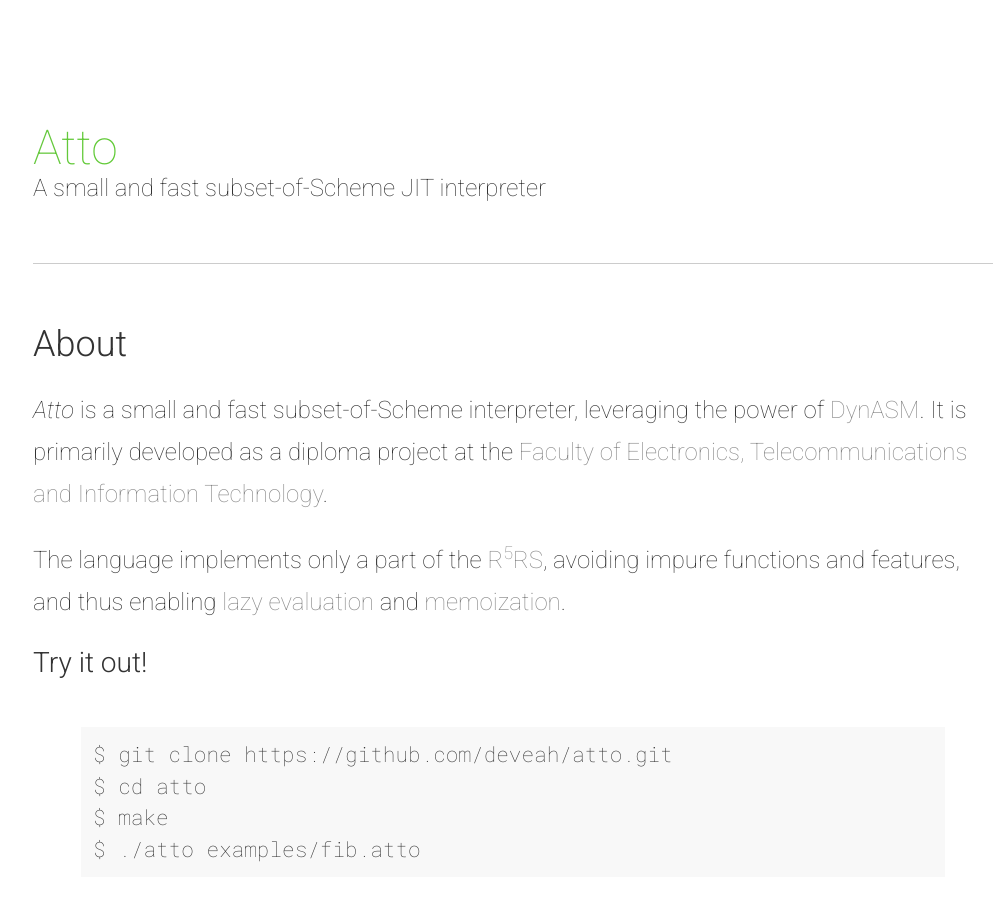
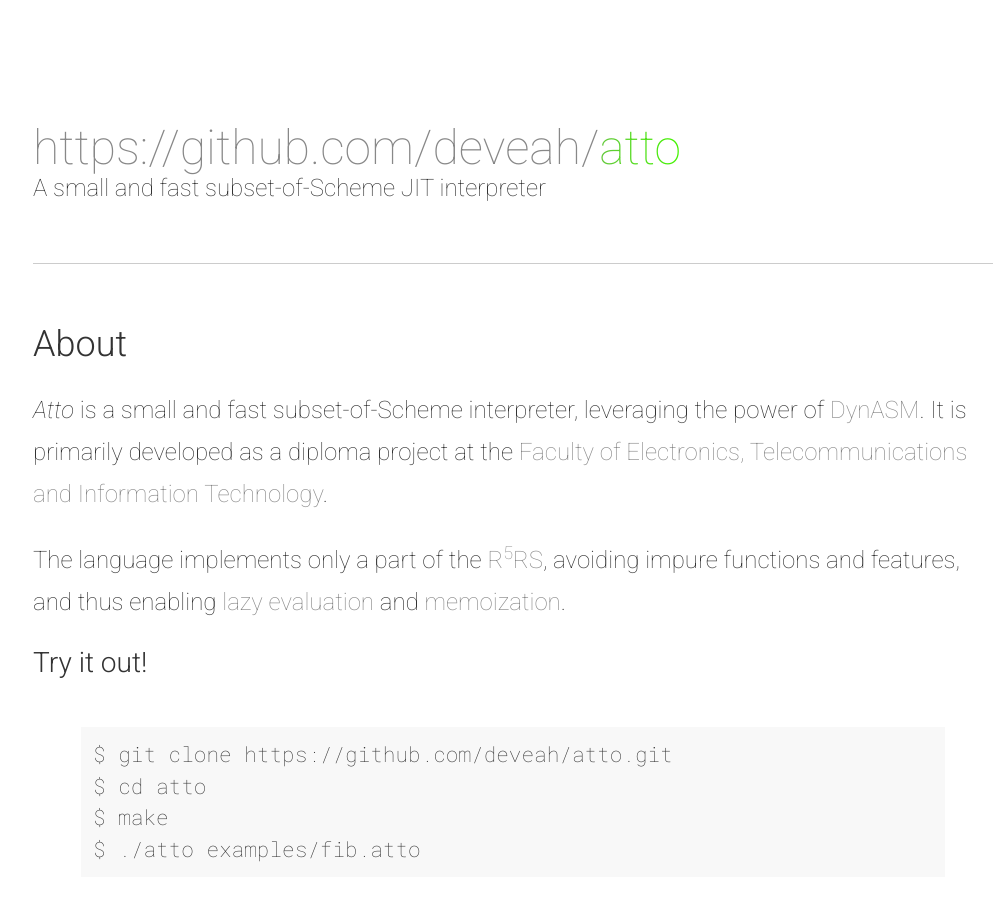
Before and after one commit to deveah/atto, a plain HTML site: page docs/index.html in a window 1280 px wide. Shown: the whole page, without its empty margins (127-1124 px from the left). Drawn offline with nearby package versions, Linux system fonts and the light colour scheme.

Commit message:
Add GitHub link in header

```diff
--- a/docs/index.html
+++ b/docs/index.html
@@ -67,7 +67,7 @@
     font-size: 0.875rem;
   }
 
-  header h1 {
+  .rainbow {
     color: white;
     font-weight: 100;
     background: linear-gradient(270deg, #43f500, #c93df2);
@@ -98,8 +98,8 @@
 </head>
 <body>
   <header>
-    <h1>Atto</h1>
-    A small and fast subset-of-Scheme JIT interpreter
+    <h1><a style="font-weight: 100;" href="https://github.com/deveah/atto">https://github.com/deveah/<span class="rainbow">atto</a></h1>
+    A small and fast subset-of-Scheme JIT interpreter<br>
   </header>
 
   <section id="table-of-contents">
```
